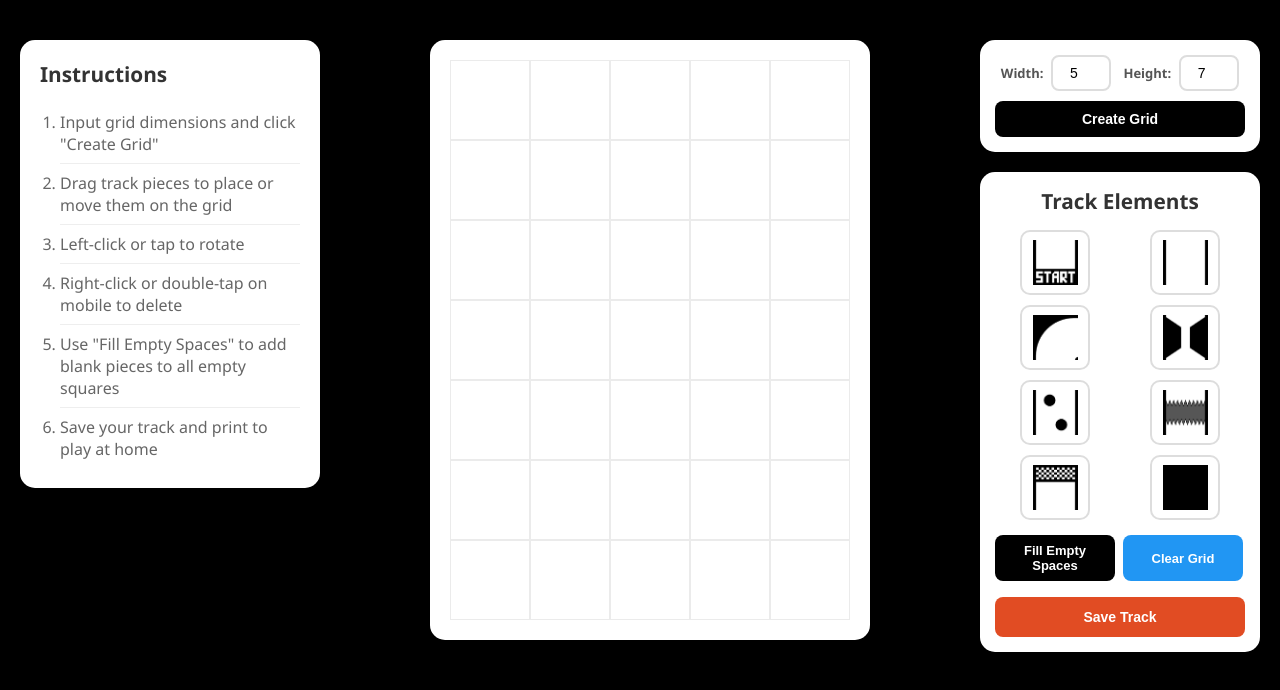
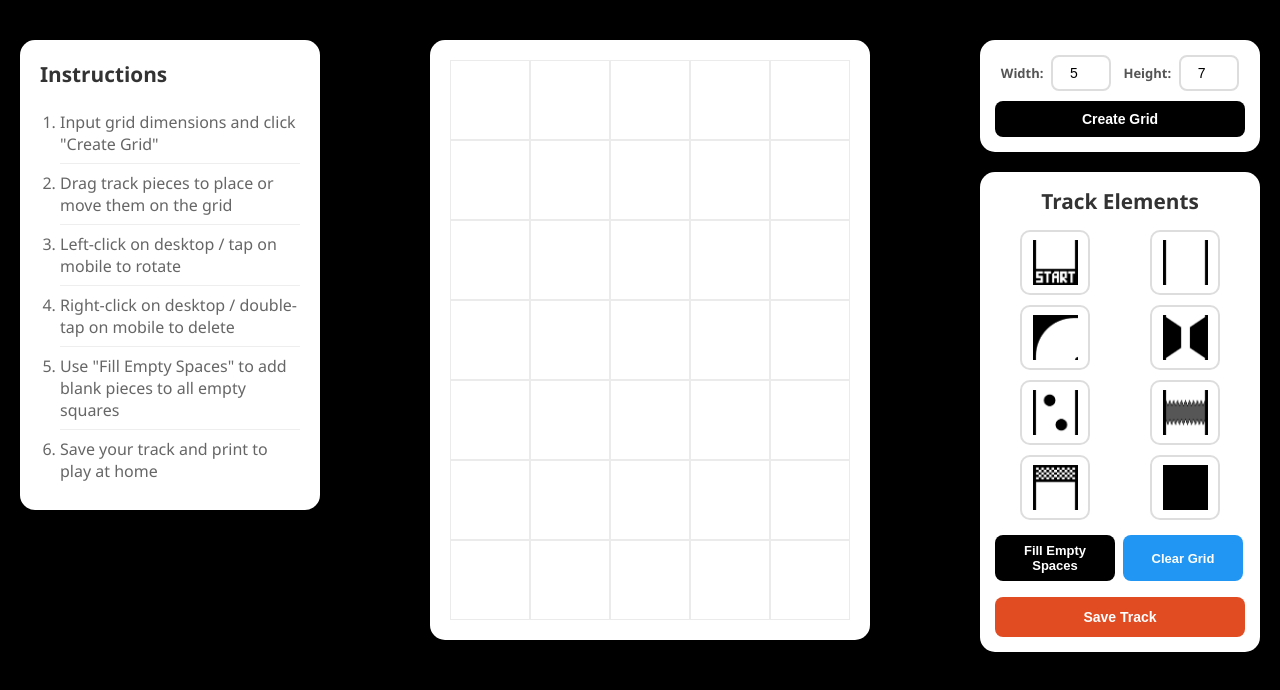
Before and after one commit to TripleClue/track-builder-2, a plain HTML site: page index.html in a window 1280 px wide. Drawn offline with Linux system fonts and the light colour scheme.

Commit message:
Copy changes

```diff
--- a/index.html
+++ b/index.html
@@ -19,8 +19,8 @@
                     <ol>
                         <li>Input grid dimensions and click "Create Grid"</li>
                         <li>Drag track pieces to place or move them on the grid</li>
-                        <li>Left-click or tap to rotate</li>
-                        <li>Right-click or double-tap on mobile to delete</li>
+                        <li>Left-click on desktop / tap on mobile to rotate</li>
+                        <li>Right-click on desktop / double-tap on mobile to delete</li>
                         <li>Use "Fill Empty Spaces" to add blank pieces to all empty squares</li>
                         <li>Save your track and print to play at home</li>
                     </ol>
```
